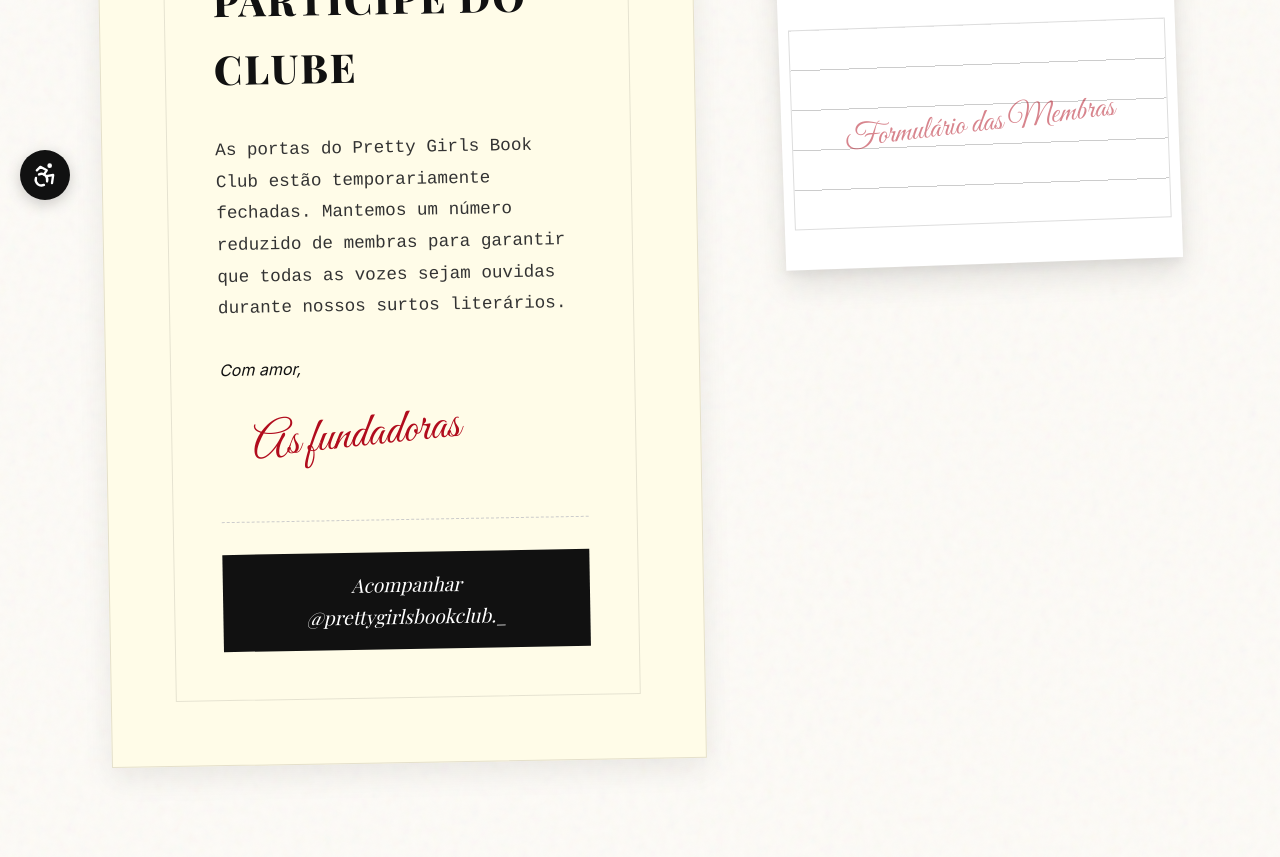
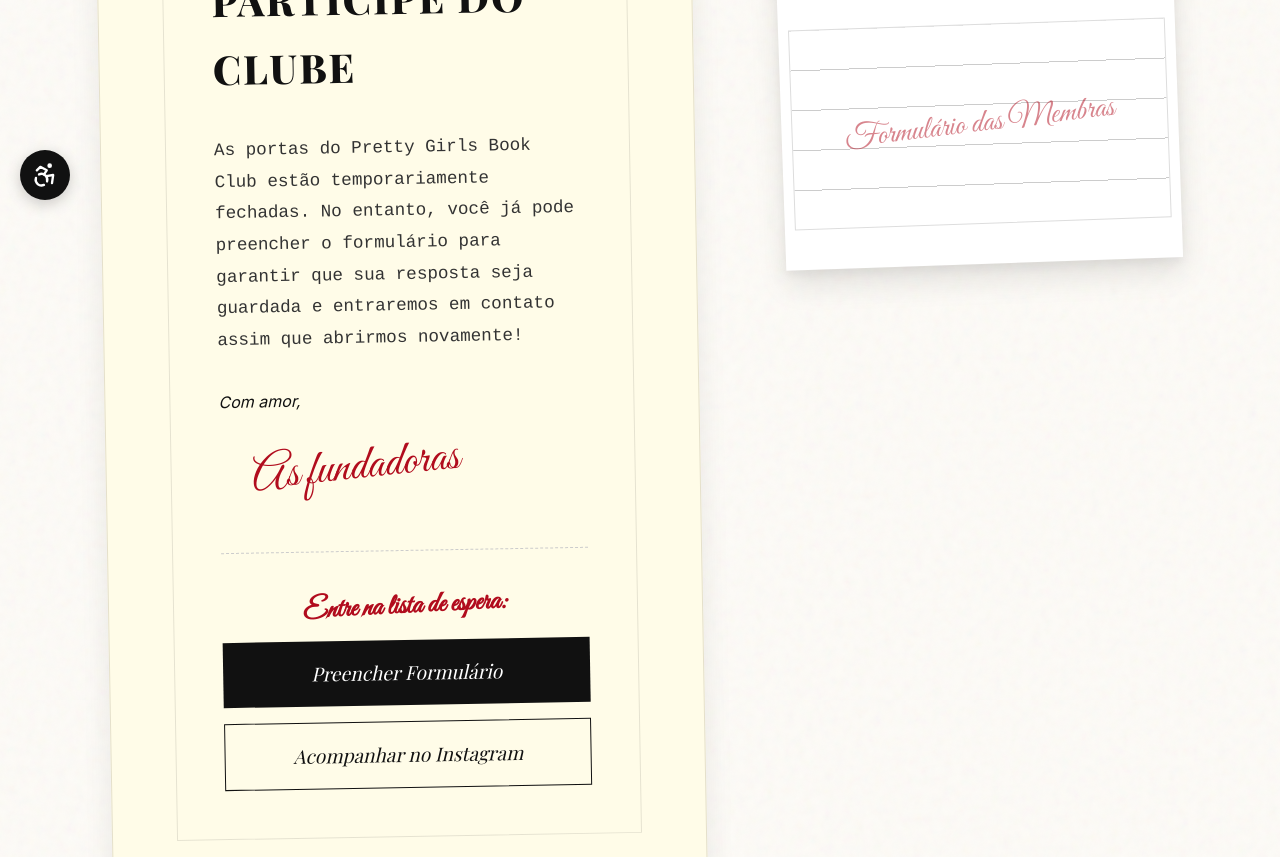
Before and after one commit to cellyhtml/prettygirlsbookclub, a React (Vite) app: page /forms in a window 1280 px wide. Shown: the part 580-1437 px from the top of the page. Built offline with nearby package versions, Linux system fonts and the light colour scheme; a web font is replaced by a local one.

Commit message:
feat: update join club page with doors closed message and form link

```diff
--- a/src/pages/Forms.jsx
+++ b/src/pages/Forms.jsx
@@ -25,8 +25,7 @@
               <h2 className="editorial-heading">Participe do Clube</h2>
               <p className="typewriter-text">
                 As portas do Pretty Girls Book Club estão temporariamente fechadas.
-                Mantemos um número reduzido de membras para garantir que todas as vozes
-                sejam ouvidas durante nossos surtos literários.
+                No entanto, você já pode preencher o formulário para garantir que sua resposta seja guardada e entraremos em contato assim que abrirmos novamente!
               </p>
 
               <div className="letter-signature">
@@ -35,8 +34,25 @@
               </div>
 
               <div className="letter-action">
-                <a href="https://instagram.com/prettygirlsbookclub._" target="_blank" rel="noopener noreferrer" className="btn-editorial" aria-label="Seguir no Instagram">
-                  Acompanhar @prettygirlsbookclub._
+                <p className="handwriting" style={{fontSize: '1.8rem', marginBottom: '0.5rem', transform: 'rotate(-2deg)'}}>Entre na lista de espera:</p>
+                <a
+                  href="https://docs.google.com/forms/d/e/1FAIpQLSfQZku9vLfgFIh0J9BJvQFy5_p0cX5hUfRLT4mfR47FMKgp1Q/viewform?usp=dialog"
+                  target="_blank"
+                  rel="noopener noreferrer"
+                  className="btn-editorial"
+                  style={{ marginBottom: '1rem', display: 'flex', width: '100%', justifyContent: 'center' }}
+                >
+                  Preencher Formulário
+                </a>
+                <a
+                  href="https://instagram.com/prettygirlsbookclub._"
+                  target="_blank"
+                  rel="noopener noreferrer"
+                  className="btn-editorial"
+                  aria-label="Seguir no Instagram"
+                  style={{ background: 'transparent', color: 'var(--dark-ink)', border: '1px solid var(--dark-ink)', display: 'flex', width: '100%', justifyContent: 'center' }}
+                >
+                  Acompanhar no Instagram
                 </a>
               </div>
             </div>
```
